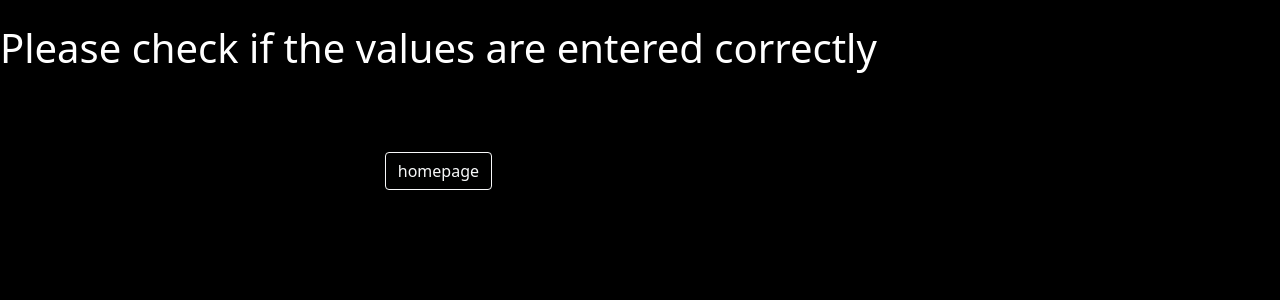
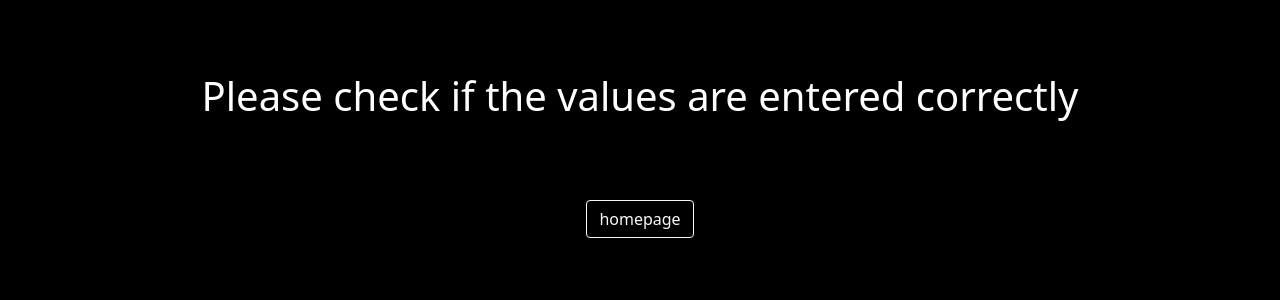
Before and after one commit to manikpurivibhu/Insurance-Premium-Prediction, a Flask app: template templates/incorrectinput.html in a window 1280 px wide. Shown: the top 300 px of the page. Run offline with Flask 2, Linux system fonts and the light colour scheme; the template is opened without the code that fills it, so the values that code supplies are empty; parts of the project's set-up code (start-up, migrations or seed data) failed here and were passed over.

```diff
--- a/templates/incorrectinput.html
+++ b/templates/incorrectinput.html
@@ -8,20 +8,16 @@
   <!-- CSS only -->
   <link href="https://cdn.jsdelivr.net/npm/bootstrap@5.1.0/dist/css/bootstrap.min.css" rel="stylesheet"
     integrity="sha384-KyZXEAg3QhqLMpG8r+8fhAXLRk2vvoC2f3B09zVXn8CA5QIVfZOJ3BCsw2P0p/We" crossorigin="anonymous">
-    <title>incorrect-input</title>
+    <title>invalid-input</title>
   </head>
 
-  <div class="d-flex align-items-center">
 
+  <div class="justif-content-center pt-4 mt-4">
     <body style="background-color: black;">
-
-
       <font color="white">
         <div style="text-align:center" class="pb-4 pt-4">
-
-            <h1>Please check if the values are entered correctly</h1>
-
-    </div>
+          <h1>Please check if the values are entered correctly</h1>
+        </div>
 
 
     <div class="pt-4">
@@ -29,7 +25,6 @@
     <form method="POST" action="/">
       <input type="submit" value="homepage" class="btn btn-outline-light" name="home" />
     </form>
-
     </div>
     </div>
 
```
Also changed, not shown: 4 other files.
